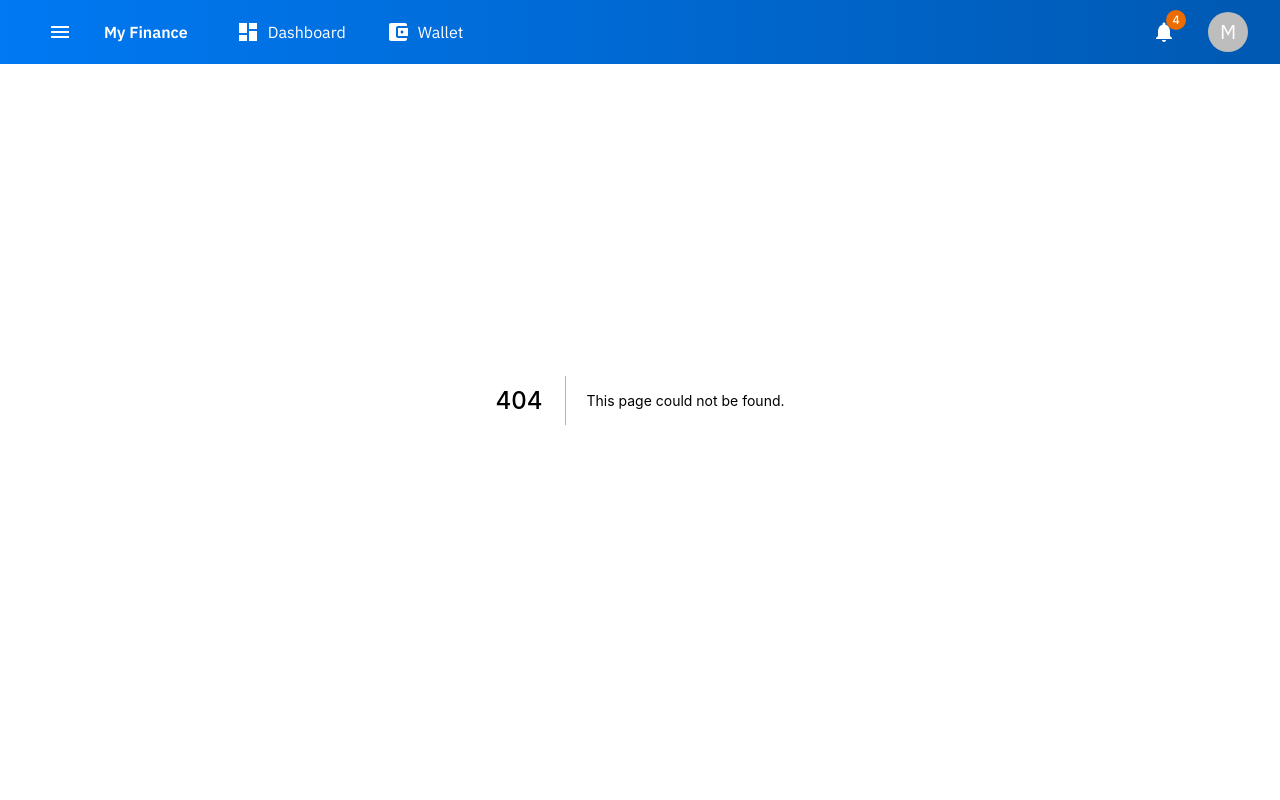
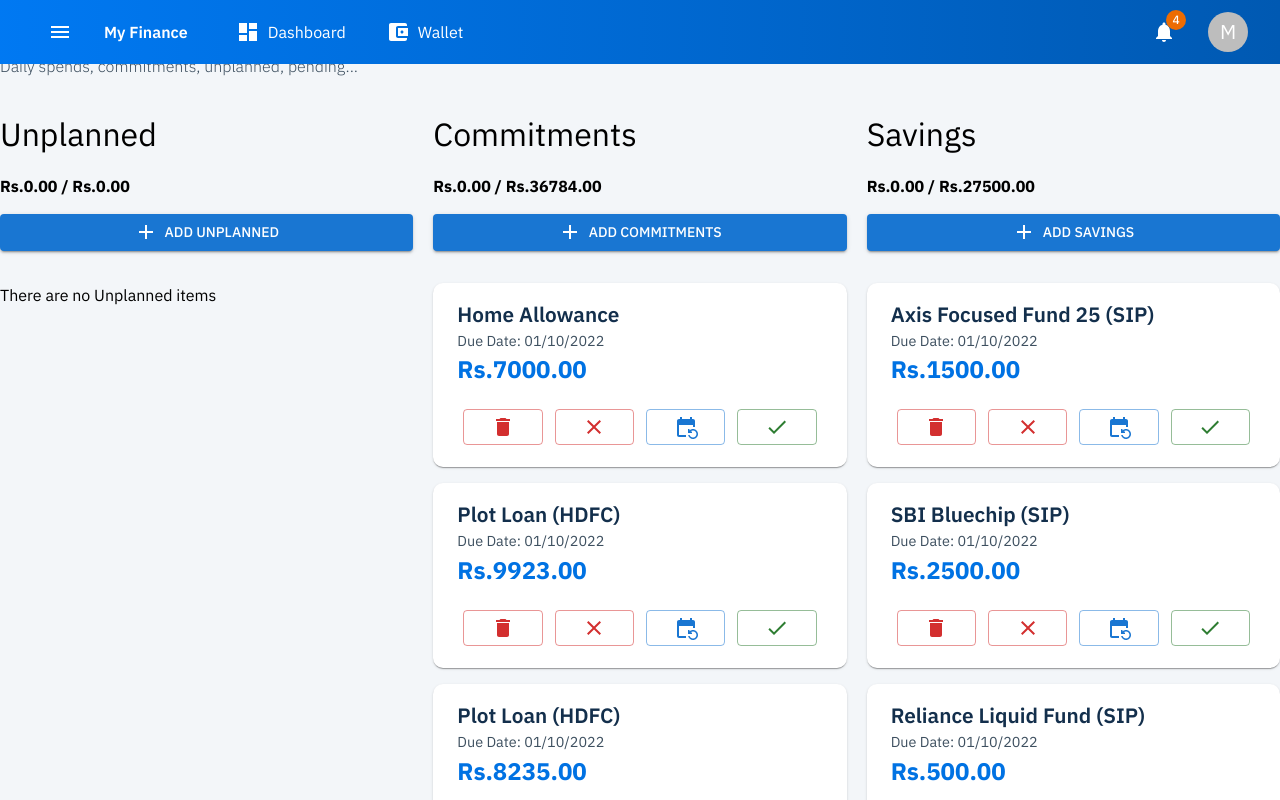
Before and after one commit to cra2ycoder/my-finance, a Next.js app: page /debits in a window 1280 px wide. Before the commit this address had no page. Shown: the top 800 px of the page. Built offline with nearby package versions, Linux system fonts and the light colour scheme.

Commit message:
debits and golds page created

```diff
--- /dev/null
+++ b/pages/debits.tsx
@@ -0,0 +1,15 @@
+import React from 'react'
+import DebitList from '@components/DebitList'
+import PageTitle from '@components/PageTitle'
+import { debitList, pageItems } from '@model/config'
+
+function MonthlyExpenses() {
+  return (
+    <>
+      <PageTitle {...pageItems.debits}></PageTitle>
+      <DebitList list={debitList} />
+    </>
+  )
+}
+
+export default MonthlyExpenses
```
Also changed, not shown: pages/golds.tsx (added, +13 -0 lines).
